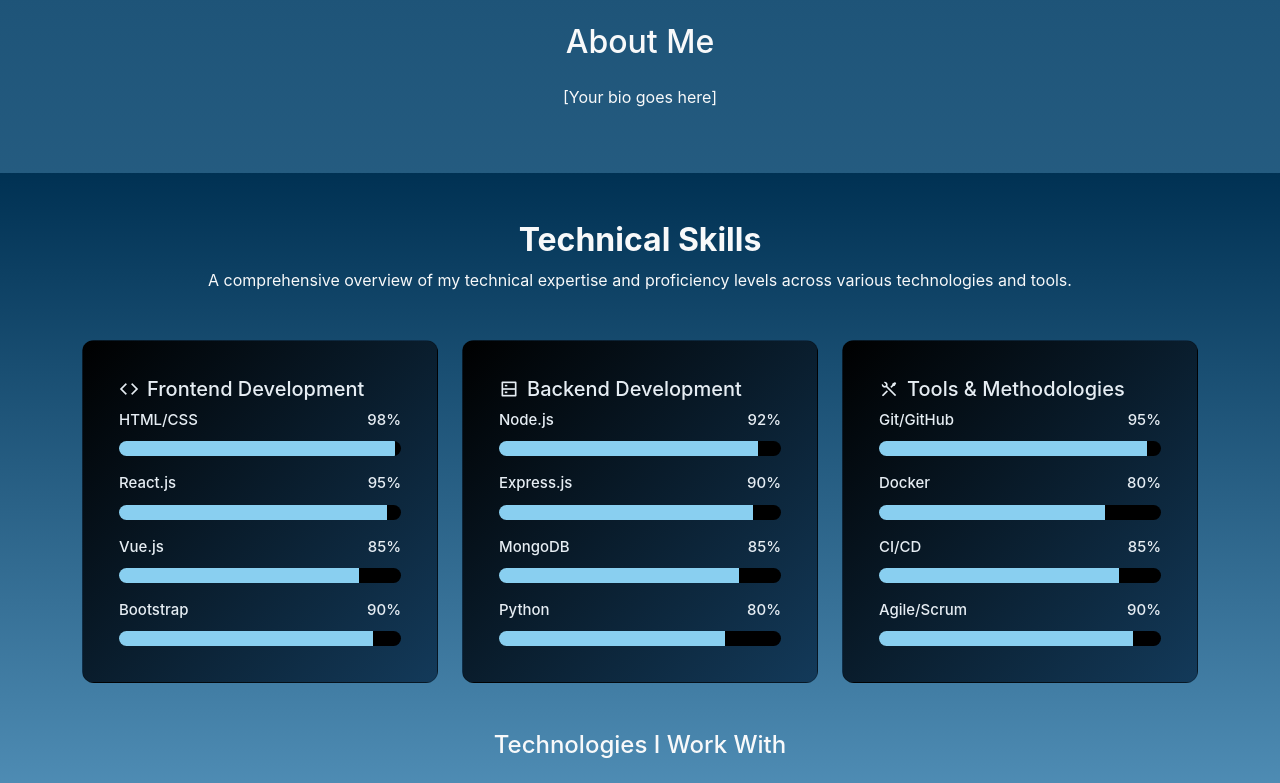
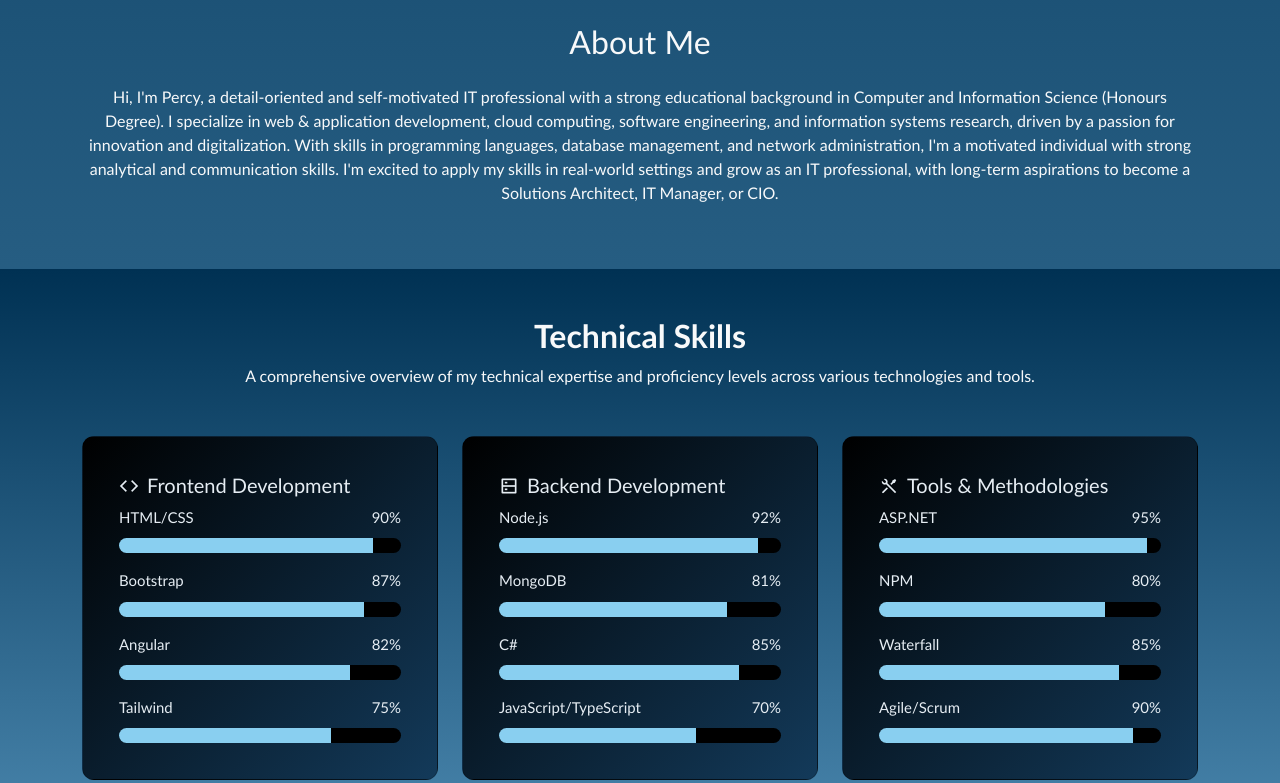
Before and after one commit to percy-hash/portfolio, a plain HTML site: page index.html in a window 1280 px wide. Shown: the part 825-1608 px from the top of the page. Drawn offline with nearby package versions, Linux system fonts and the light colour scheme; files that its build step writes are made by us from their sources; files whose address does not match are found by name.

Commit message:
Add files via upload

```diff
--- a/index.html
+++ b/index.html
@@ -59,7 +59,8 @@
   <section id="about" class="py-5">
     <div class="container">
       <h2 class="text-center mb-4">About Me</h2>
-      <p class="text-center">[Your bio goes here]</p>
+      <p class="text-center">Hi, I'm Percy, a detail-oriented and self-motivated IT professional with a strong educational background in Computer and Information Science (Honours Degree). I specialize in web & application development, cloud computing, software engineering, and information systems research, driven by a passion for innovation and digitalization. With skills in programming languages, database management, and network administration, I'm a motivated individual with strong analytical and communication skills. I'm excited to apply my skills in real-world settings and grow as an IT professional, with long-term aspirations to become a Solutions Architect, IT Manager, or CIO.
+      </p>
     </div>
   </section>
 
@@ -75,21 +76,21 @@
         <div class="card skill-card h-100">
           <div class="card-body">
             <h5 class="card-title"><i class="ri-code-line me-2"></i>Frontend Development</h5>
-            <div class="progress-label">HTML/CSS <span>98%</span></div>
+            <div class="progress-label">HTML/CSS <span>90%</span></div>
             <div class="progress mb-3">
-              <div class="progress-bar" style="width: 98%"></div>
+              <div class="progress-bar" style="width: 90%"></div>
             </div>
-            <div class="progress-label">React.js <span>95%</span></div>
+            <div class="progress-label">Bootstrap <span>87%</span></div>
             <div class="progress mb-3">
-              <div class="progress-bar" style="width: 95%"></div>
+              <div class="progress-bar" style="width: 87%"></div>
             </div>
-            <div class="progress-label">Vue.js <span>85%</span></div>
+            <div class="progress-label">Angular <span>82%</span></div>
             <div class="progress mb-3">
-              <div class="progress-bar" style="width: 85%"></div>
+              <div class="progress-bar" style="width: 82%"></div>
             </div>
-            <div class="progress-label">Bootstrap <span>90%</span></div>
+            <div class="progress-label">Tailwind <span>75%</span></div>
             <div class="progress">
-              <div class="progress-bar" style="width: 90%"></div>
+              <div class="progress-bar" style="width: 75%"></div>
             </div>
           </div>
         </div>
@@ -104,17 +105,17 @@
             <div class="progress mb-3">
               <div class="progress-bar" style="width: 92%"></div>
             </div>
-            <div class="progress-label">Express.js <span>90%</span></div>
+            <div class="progress-label">MongoDB <span>81%</span></div>
             <div class="progress mb-3">
-              <div class="progress-bar" style="width: 90%"></div>
+              <div class="progress-bar" style="width: 81%"></div>
             </div>
-            <div class="progress-label">MongoDB <span>85%</span></div>
+            <div class="progress-label">C# <span>85%</span></div>
             <div class="progress mb-3">
               <div class="progress-bar" style="width: 85%"></div>
             </div>
-            <div class="progress-label">Python <span>80%</span></div>
+            <div class="progress-label">JavaScript/TypeScript <span>70%</span></div>
             <div class="progress">
-              <div class="progress-bar" style="width: 80%"></div>
+              <div class="progress-bar" style="width: 70%"></div>
             </div>
           </div>
         </div>
@@ -125,15 +126,15 @@
         <div class="card skill-card h-100">
           <div class="card-body">
             <h5 class="card-title"><i class="ri-tools-line me-2"></i>Tools & Methodologies</h5>
-            <div class="progress-label">Git/GitHub <span>95%</span></div>
+            <div class="progress-label">ASP.NET <span>95%</span></div>
             <div class="progress mb-3">
               <div class="progress-bar" style="width: 95%"></div>
             </div>
-            <div class="progress-label">Docker <span>80%</span></div>
+            <div class="progress-label">NPM <span>80%</span></div>
             <div class="progress mb-3">
               <div class="progress-bar" style="width: 80%"></div>
             </div>
-            <div class="progress-label">CI/CD <span>85%</span></div>
+            <div class="progress-label">Waterfall <span>85%</span></div>
             <div class="progress mb-3">
               <div class="progress-bar" style="width: 85%"></div>
             </div>
@@ -150,18 +151,25 @@
 <h4 class="text-center mb-4 mt-5">Technologies I Work With</h4>
 <div class="tech-slider-wrapper overflow-hidden py-3">
   <div class="tech-slider d-flex gap-5 align-items-center">
-    <i class="devicon-html5-plain colored fs-1"></i>
+    <i class="devicon-androidstudio-plain colored fs-1"></i>
+    <i class="devicon-azure-plain colored fs-1"></i>
+    <i class="devicon-bootstrap-plain colored fs-1"></i>
+    <i class="devicon-csharp-plain colored fs-1"></i>
     <i class="devicon-css3-plain colored fs-1"></i>
-    <i class="devicon-javascript-plain colored fs-1"></i>
-    <i class="devicon-typescript-plain colored fs-1"></i>
-    <i class="devicon-bootstrap-plain colored fs-1"></i>
-    <i class="devicon-react-original colored fs-1"></i>
-    <i class="devicon-nodejs-plain colored fs-1"></i>
+    <i class="devicon-docker-plain colored fs-1"></i>
+    <i class="devicon-dotnetcore-plain colored fs-1"></i>
     <i class="devicon-express-original colored fs-1"></i>
-    <i class="devicon-mongodb-plain colored fs-1"></i>
     <i class="devicon-git-plain colored fs-1"></i>
     <i class="devicon-github-original colored fs-1"></i>
-    <i class="devicon-docker-plain colored fs-1"></i>
+    <i class="devicon-html5-plain colored fs-1"></i>
+    <i class="devicon-java-plain colored fs-1"></i>
+    <i class="devicon-javascript-plain colored fs-1"></i>
+    <i class="devicon-mongodb-plain colored fs-1"></i>
+    <i class="devicon-mysql-plain colored fs-1"></i>
+    <i class="devicon-nodejs-plain colored fs-1"></i>
+    <i class="devicon-oracle-original colored fs-1"></i>
+    <i class="devicon-react-original colored fs-1"></i>
+    <i class="devicon-typescript-plain colored fs-1"></i>
   </div>
 </div>
 
@@ -233,9 +241,9 @@
                 <small class="text-light">Varsity College</small>
               </div>
             </div>
-            <small class="text-light">2024 - 2024</small>
+            <small class="text-light">Feb 2024 - Dec 2024</small>
             <p class="mb-0 mt-2 small">
-              Specialized Computer and Information Science Learning. Graduated with honors and completed Research paper "The adoption and impact of Business Intelligence on small-medium enterprises strategy".
+              Specialized in Computer and Information Science. Graduated with honors and wrote Research paper "A systematic literature review on the adoption and impact of Business Intelligence on small-medium enterprises strategy.".
             </p>
           </div>
         </div>
@@ -255,7 +263,8 @@
             </div>
             <small class="text-light">Feb 2020 - Dec 2023</small>
             <p class="mb-0 mt-2 small">
-            Specialized in Computer and Information Science in Application Development. Graduated with bachelors and completed Work Integrated Learning (WIL) at a leading tech company.
+              Majored in Computer and Information Science in Application Development. Graduated with a bachelor's degree and completed comprehensive coursework for Software Engineering, Application Security, and Enterprise Software Systems Development.
+
             </p>
           </div>
         </div>
@@ -275,7 +284,8 @@
             </div>
             <small class="text-light"> Feb 2019 - Dec 2019</small>
             <p class="mb-0 mt-2 small">
-              Dean's List all semesters. Active member of ACM student chapter and Web Development Club. Minor in Business Administration.
+              Specialized in network design, security, and management, as well as end-user computing, help desk support, and digital literacy. Also a Certified CompTIA A+ professional, demonstrating proficiency in LAN planning, configuration, and troubleshooting, along with expertise in network protocols and security measures.
+
             </p>
           </div>
         </div>
@@ -351,9 +361,9 @@
         <!-- Connect With Me -->
         <h5 class="mt-5 mb-3 text-light">Connect With Me</h5>
         <div class="d-flex gap-3">
-          <a href="#" class="fs-4"><i class="ri-linkedin-line"></i></a>
+            <a href="https://www.linkedin.com/in/percy-mahlati-bb3285230" class="fs-4" target="_blank"><i class="ri-linkedin-line"></i></a>
           <a href="#" class="fs-4"><i class="ri-github-line"></i></a>
-          <a href="#" class="fs-4"><i class="ri-twitter-x-line"></i></a>
+            <a href="https://x.com/percym32" class="fs-4" target="_blank"><i class="ri-twitter-x-line"></i></a>
           <a href="#" class="fs-4"><i class="ri-dribbble-line"></i></a>
         </div>
       </div>
@@ -370,12 +380,11 @@
     strings: [
       "Passionate about creating beautiful, scalable web applications",
       "Full Stack Developer",
-      "JavaScript & Bootstrap Enthusiast",
       "Let's build something amazing together!"
     ],
-    typeSpeed: 50,
-    backSpeed: 25,
-    backDelay: 1500,
+    typeSpeed: 30, // Faster typing speed
+    backSpeed: 20, // Faster backspacing speed
+    backDelay: 1000, // Shorter delay before backspacing
     loop: true
   });
 </script>
--- a/style.css
+++ b/style.css
@@ -1,5 +1,5 @@
 body {
-  font-family: 'Inter', sans-serif;
+  font-family: "Trebuchet MS", Helvetica, sans-serif;
   scroll-behavior: smooth;
 background-image: linear-gradient(#003153, #87CEFA);
  /* Apply the background color to the entire page */
```
